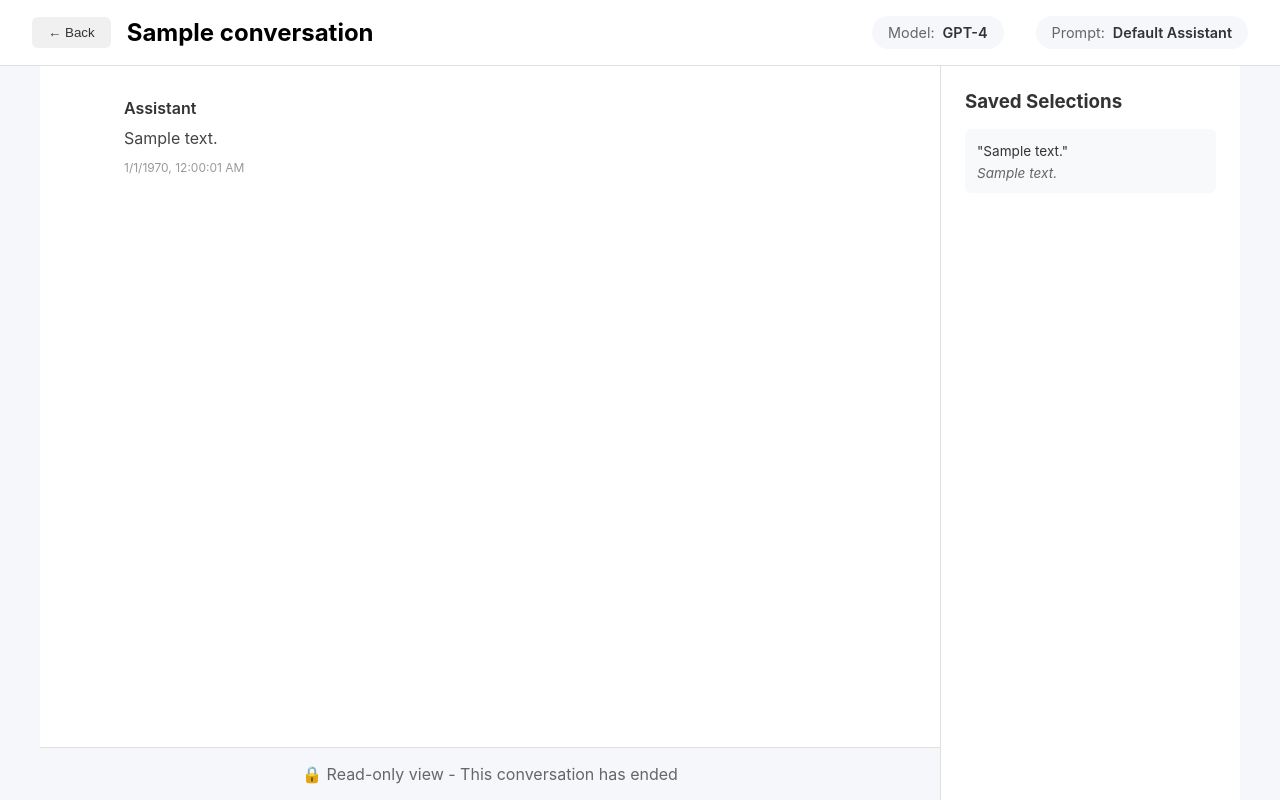
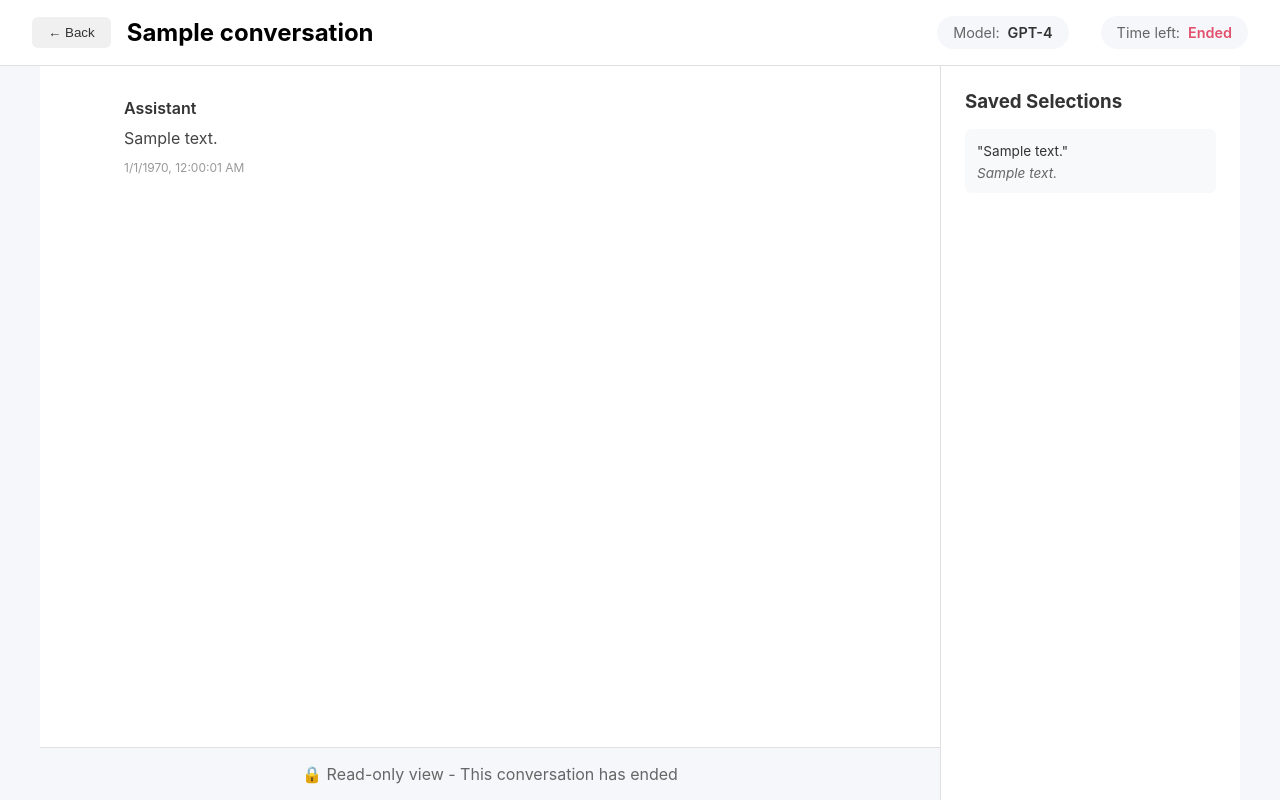
Before and after one commit to khaihtruong/cosmos, a Flask app: page /conversation/1 in a window 1280 px wide. Run offline with Flask 3, Linux system fonts and the light colour scheme; a user stored in the database is signed in; data comes from the database, SQL or seed files in the repository; tables that the repository leaves empty hold one stand-in row (values such as "Sample post"); some libraries are stand-ins or nearby versions.

Commit message:
feat: Add display showing user how much time is left in chat

```diff
--- a/llm_chat/routes/conversations.py
+++ b/llm_chat/routes/conversations.py
@@ -94,6 +94,14 @@ def get_conversation_data(conversation_id):
         abort(403)
 
     messages = conversation.messages.order_by(Message.timestamp).all()
+
+    # Get window info if conversation belongs to a window
+    window_end_date = None
+    if conversation.window_id:
+        window = ChatWindow.query.get(conversation.window_id)
+        if window:
+            window_end_date = window.end_date
+
     return jsonify({
         'id': conversation.id,
         'title': conversation.title or 'New Conversation',
@@ -105,6 +113,7 @@ def get_conversation_data(conversation_id):
             'id': conversation.system_prompt_id,
             'name': SystemPrompt.query.get(conversation.system_prompt_id).name if conversation.system_prompt_id else None
         },
+        'window_end_date': window_end_date,
         'messages': [m.to_dict() for m in messages]
     })
 
--- a/templates/conversation.html
+++ b/templates/conversation.html
@@ -380,6 +380,35 @@
         .error-banner.show {
             display: block;
         }
+
+        .time-remaining {
+            display: flex;
+            align-items: center;
+            gap: 0.5rem;
+            padding: 0.5rem 1rem;
+            background: #f5f7fa;
+            border-radius: 20px;
+            font-size: 0.9rem;
+        }
+
+        .time-remaining .time-label {
+            color: #666;
+        }
+
+        .time-remaining .time-value {
+            font-weight: 600;
+            color: #333;
+        }
+
+        .time-remaining.warning .time-value {
+            color: #DC143C;
+            animation: pulse 2s infinite;
+        }
+
+        @keyframes pulse {
+            0%, 100% { opacity: 1; }
+            50% { opacity: 0.7; }
+        }
     </style>
 </head>
 <body>
@@ -396,9 +425,13 @@
                 <span class="info-label">Model:</span>
                 <span class="info-value" id="modelName">Loading...</span>
             </div>
-            <div class="info-item">
+            <div class="info-item" id="promptInfo">
                 <span class="info-label">Prompt:</span>
                 <span class="info-value" id="promptName">Loading...</span>
+            </div>
+            <div class="time-remaining" id="timeRemaining" style="display: none;">
+                <span class="time-label">Time left:</span>
+                <span class="time-value" id="timeValue"></span>
             </div>
         </div>
     </div>
@@ -459,6 +492,7 @@
         let selectedText = '';
         let selectedMessageIds = [];
         let conversationData = null;
+        let countdownInterval = null;
 
         async function loadConversationData() {
             try {
@@ -473,6 +507,11 @@
                 document.getElementById('conversationTitle').textContent = conversationData.title;
                 document.getElementById('modelName').textContent = conversationData.model.name;
                 document.getElementById('promptName').textContent = conversationData.system_prompt ? conversationData.system_prompt.name : 'Default';
+
+                // Start countdown timer if window has end date
+                if (conversationData.window_end_date) {
+                    startCountdown(conversationData.window_end_date);
+                }
 
                 // Load messages
                 const container = document.getElementById('messagesContainer');
@@ -851,6 +890,63 @@
             }, 5000);
         }
 
+        function startCountdown(endTimestamp) {
+            const timerEl = document.getElementById('timeRemaining');
+            const timeValueEl = document.getElementById('timeValue');
+            const promptInfoEl = document.getElementById('promptInfo');
+
+            // Hide prompt info and show timer
+            if (promptInfoEl) {
+                promptInfoEl.style.display = 'none';
+            }
+            timerEl.style.display = 'flex';
+
+            function updateTimer() {
+                const now = Date.now() / 1000; // Current time in seconds
+                const timeLeft = endTimestamp - now;
+
+                if (timeLeft <= 0) {
+                    timeValueEl.textContent = 'Ended';
+                    timerEl.classList.add('warning');
+                    if (countdownInterval) {
+                        clearInterval(countdownInterval);
+                    }
+                    return;
+                }
+
+                // Calculate time remaining
+                const days = Math.floor(timeLeft / 86400);
+                const hours = Math.floor((timeLeft % 86400) / 3600);
+                const minutes = Math.floor((timeLeft % 3600) / 60);
+                const seconds = Math.floor(timeLeft % 60);
+
+                // Format display
+                let displayText = '';
+                if (days > 0) {
+                    displayText = `${days}d ${hours}h`;
+                } else if (hours > 0) {
+                    displayText = `${hours}h ${minutes}m`;
+                } else if (minutes > 0) {
+                    displayText = `${minutes}m ${seconds}s`;
+                } else {
+                    displayText = `${seconds}s`;
+                }
+
+                timeValueEl.textContent = displayText;
+
+                // Add warning class if less than 1 hour remaining
+                if (timeLeft < 3600) {
+                    timerEl.classList.add('warning');
+                } else {
+                    timerEl.classList.remove('warning');
+                }
+            }
+
+            // Update immediately and then every second
+            updateTimer();
+            countdownInterval = setInterval(updateTimer, 1000);
+        }
+
         function goBack() {
             window.location.href = '/dashboard';
         }
@@ -886,9 +982,27 @@
 
         // Auto-resize textarea
         const textarea = document.getElementById('messageInput');
-        textarea.addEventListener('input', function() {
-            this.style.height = 'auto';
-            this.style.height = Math.min(this.scrollHeight, 200) + 'px';
+        if (textarea) {
+            textarea.addEventListener('input', function() {
+                this.style.height = 'auto';
+                this.style.height = Math.min(this.scrollHeight, 200) + 'px';
+            });
+        }
+
+        // Cleanup on page unload
+        window.addEventListener('beforeunload', function() {
+            if (countdownInterval) {
+                clearInterval(countdownInterval);
+                countdownInterval = null;
+            }
+        });
+
+        // Cleanup when navigating away (single-page app behavior)
+        window.addEventListener('pagehide', function() {
+            if (countdownInterval) {
+                clearInterval(countdownInterval);
+                countdownInterval = null;
+            }
         });
     </script>
 </body>
```
